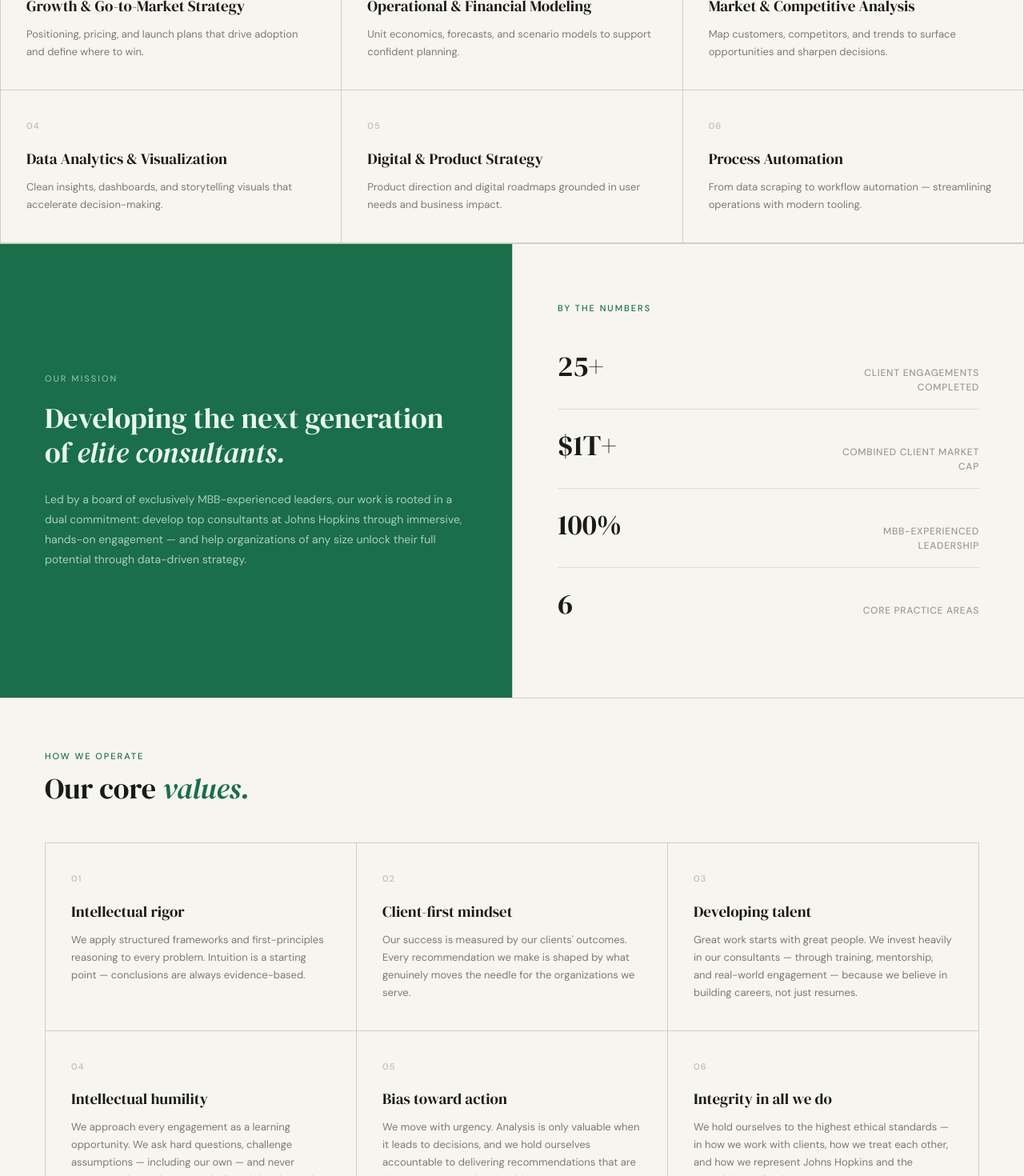
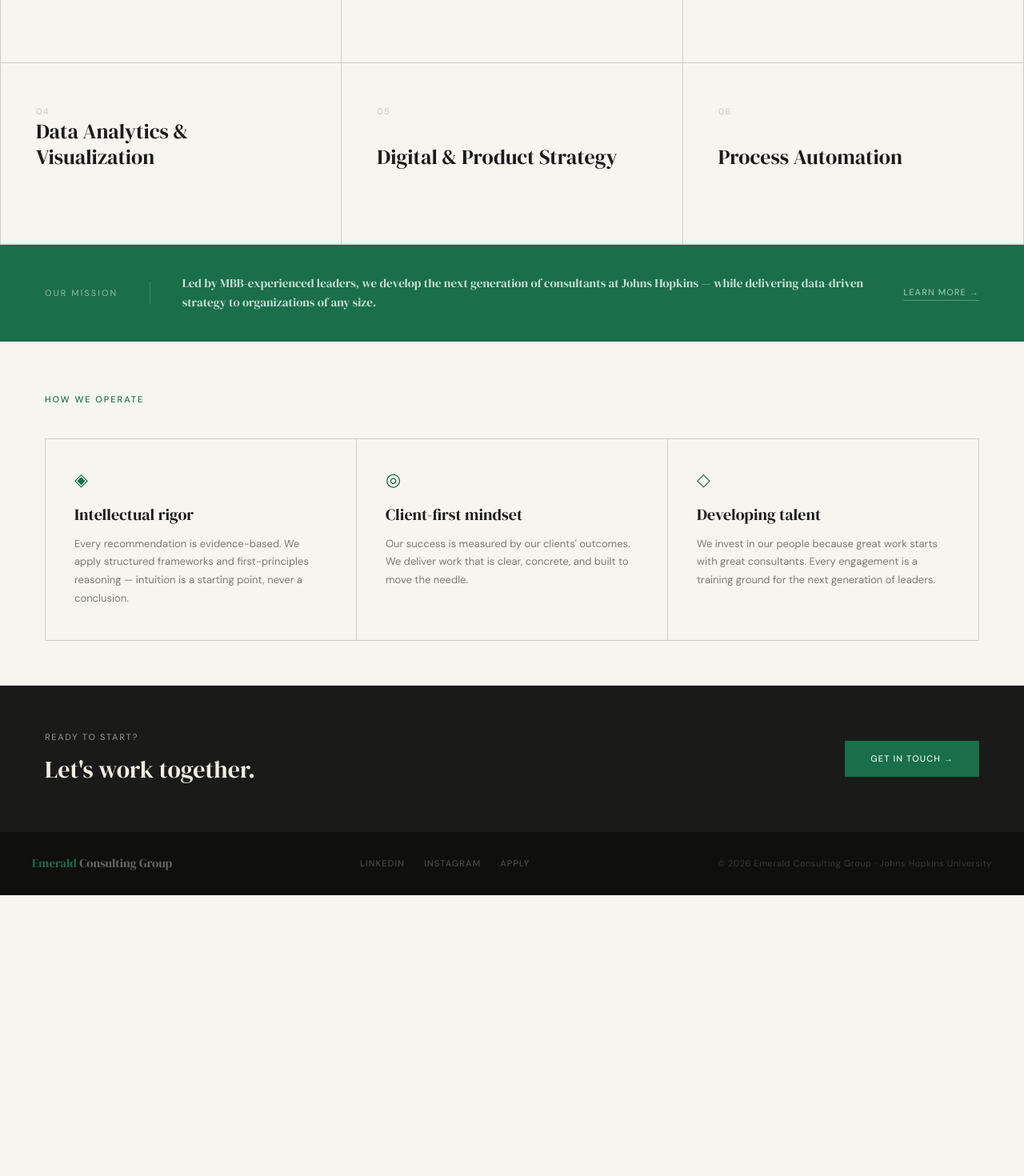
Before and after one commit to jxue16/emerald-website, a Next.js app: page /practice-areas in a window 1280 px wide. Shown: the part 480-1950 px from the top of the page at 80% size. After the commit the page ends 1599 px from the top, so only its background shows below. Built offline with nearby package versions, Linux system fonts and the light colour scheme.

Commit message:
change practice areas

```diff
--- a/app/practice-areas/page.tsx
+++ b/app/practice-areas/page.tsx
@@ -2,68 +2,29 @@ import Nav from "../components/Nav";
 import Footer from "../components/Footer";
 
 const practices = [
-  {
-    num: "01",
-    title: "Growth & Go-to-Market Strategy",
-    desc: "Positioning, pricing, and launch plans that drive adoption and define where to win.",
-  },
-  {
-    num: "02",
-    title: "Operational & Financial Modeling",
-    desc: "Unit economics, forecasts, and scenario models to support confident planning.",
-  },
-  {
-    num: "03",
-    title: "Market & Competitive Analysis",
-    desc: "Map customers, competitors, and trends to surface opportunities and sharpen decisions.",
-  },
-  {
-    num: "04",
-    title: "Data Analytics & Visualization",
-    desc: "Clean insights, dashboards, and storytelling visuals that accelerate decision-making.",
-  },
-  {
-    num: "05",
-    title: "Digital & Product Strategy",
-    desc: "Product direction and digital roadmaps grounded in user needs and business impact.",
-  },
-  {
-    num: "06",
-    title: "Process Automation",
-    desc: "From data scraping to workflow automation — streamlining operations with modern tooling.",
-  },
+  { num: "01", title: "Growth & Go-to-Market Strategy" },
+  { num: "02", title: "Operational & Financial Modeling" },
+  { num: "03", title: "Market & Competitive Analysis" },
+  { num: "04", title: "Data Analytics & Visualization" },
+  { num: "05", title: "Digital & Product Strategy" },
+  { num: "06", title: "Process Automation" },
 ];
 
 const values = [
   {
-    num: "01",
+    icon: "◈",
     title: "Intellectual rigor",
-    desc: "We apply structured frameworks and first-principles reasoning to every problem. Intuition is a starting point — conclusions are always evidence-based.",
+    desc: "Every recommendation is evidence-based. We apply structured frameworks and first-principles reasoning — intuition is a starting point, never a conclusion.",
   },
   {
-    num: "02",
+    icon: "◎",
     title: "Client-first mindset",
-    desc: "Our success is measured by our clients' outcomes. Every recommendation we make is shaped by what genuinely moves the needle for the organizations we serve.",
+    desc: "Our success is measured by our clients' outcomes. We deliver work that is clear, concrete, and built to move the needle.",
   },
   {
-    num: "03",
+    icon: "◇",
     title: "Developing talent",
-    desc: "Great work starts with great people. We invest heavily in our consultants — through training, mentorship, and real-world engagement — because we believe in building careers, not just resumes.",
-  },
-  {
-    num: "04",
-    title: "Intellectual humility",
-    desc: "We approach every engagement as a learning opportunity. We ask hard questions, challenge assumptions — including our own — and never assume we know the answer before doing the work.",
-  },
-  {
-    num: "05",
-    title: "Bias toward action",
-    desc: "We move with urgency. Analysis is only valuable when it leads to decisions, and we hold ourselves accountable to delivering recommendations that are clear, concrete, and actionable.",
-  },
-  {
-    num: "06",
-    title: "Integrity in all we do",
-    desc: "We hold ourselves to the highest ethical standards — in how we work with clients, how we treat each other, and how we represent Johns Hopkins and the consulting profession.",
+    desc: "We invest in our people because great work starts with great consultants. Every engagement is a training ground for the next generation of leaders.",
   },
 ];
 
@@ -75,24 +36,41 @@ export default function PracticeAreas() {
         *, *::before, *::after { box-sizing: border-box; margin: 0; padding: 0; }
         body { background: #f7f5ef; }
 
-        .practice-card { background: #f7f5ef; padding: 36px 32px; transition: background 0.2s; cursor: default; }
+        .practice-card {
+          background: #f7f5ef;
+          padding: 52px 44px;
+          transition: background 0.2s;
+          cursor: default;
+          display: flex;
+          flex-direction: column;
+          justify-content: space-between;
+          min-height: 220px;
+        }
         .practice-card:hover { background: #1a1a18; }
         .practice-card:hover .pc-num { color: #1a6e4a; }
         .practice-card:hover .pc-title { color: #f0ede4; }
-        .practice-card:hover .pc-desc { color: #7a7a74; }
+        .practice-card:hover .pc-arrow { opacity: 1 !important; color: #1a6e4a; }
 
-        .value-card { background: #f7f5ef; padding: 36px 32px; transition: background 0.2s; cursor: default; }
-        .value-card:hover { background: #1a6e4a; }
-        .value-card:hover .vc-num { color: rgba(232,245,239,0.4); }
-        .value-card:hover .vc-title { color: #e8f5ef; }
-        .value-card:hover .vc-desc { color: rgba(232,245,239,0.7); }
+        .practice-grid {
+          display: grid;
+          grid-template-columns: repeat(3, 1fr);
+          gap: 1px;
+          background: #d0cec4;
+          border: 0.5px solid #d0cec4;
+        }
 
-        .two-grid { display: grid; grid-template-columns: 1fr 1fr; }
-        .three-grid { display: grid; grid-template-columns: repeat(3, 1fr); gap: 1px; background: #d0cec4; border: 0.5px solid #d0cec4; }
+        .values-row {
+          display: grid;
+          grid-template-columns: repeat(3, 1fr);
+          gap: 1px;
+          background: #d0cec4;
+          border: 0.5px solid #d0cec4;
+        }
 
         @media (max-width: 900px) {
-          .three-grid { grid-template-columns: 1fr !important; }
-          .two-grid { grid-template-columns: 1fr !important; }
+          .practice-grid { grid-template-columns: 1fr !important; }
+          .values-row { grid-template-columns: 1fr !important; }
+          .mission-bar { flex-direction: column !important; gap: 20px !important; }
         }
       `}</style>
 
@@ -100,72 +78,48 @@ export default function PracticeAreas() {
         <Nav />
 
         {/* PAGE HEADER */}
-        <div style={{ backgroundColor: "#1a1a18", padding: "64px 56px 0" }}>
+        <div style={{ backgroundColor: "#1a1a18", padding: "64px 56px 56px" }}>
           <p style={{ fontSize: 11, letterSpacing: "0.18em", textTransform: "uppercase", color: "#6aac88", marginBottom: 16, fontWeight: 500 }}>What we do</p>
           <h1 style={{ fontFamily: "'DM Serif Display', serif", fontSize: 48, color: "#f0ede4", fontWeight: 400, lineHeight: 1.1, maxWidth: 640 }}>
             Six capabilities.<br />
             <em style={{ fontStyle: "italic", color: "#6aac88" }}>One standard of excellence.</em>
           </h1>
-          <p style={{ fontSize: 14, color: "#9a9a90", lineHeight: 1.8, maxWidth: 520, margin: "20px 0 56px" }}>
-            Each practice area is built around the analytical frameworks and strategic tools used at top-tier consulting firms — applied by the next generation of talent.
-          </p>
         </div>
 
-        {/* PRACTICE GRID */}
-        <div className="three-grid">
+        {/* PRACTICE GRID — large tiles, no descriptions */}
+        <div className="practice-grid">
           {practices.map((p) => (
             <div key={p.num} className="practice-card">
-              <div className="pc-num" style={{ fontSize: 11, color: "#bbb", letterSpacing: "0.1em", marginBottom: 20, fontWeight: 500 }}>{p.num}</div>
-              <div className="pc-title" style={{ fontFamily: "'DM Serif Display', serif", fontSize: 19, color: "#1a1a18", marginBottom: 12, lineHeight: 1.3, fontWeight: 400 }}>{p.title}</div>
-              <div className="pc-desc" style={{ fontSize: 13, color: "#7a7a74", lineHeight: 1.7 }}>{p.desc}</div>
+              <div className="pc-num" style={{ fontSize: 11, color: "#ccc", letterSpacing: "0.1em", fontWeight: 500 }}>{p.num}</div>
+              <div>
+                <div className="pc-title" style={{ fontFamily: "'DM Serif Display', serif", fontSize: 26, color: "#1a1a18", lineHeight: 1.25, fontWeight: 400, marginBottom: 16 }}>{p.title}</div>
+                <div className="pc-arrow" style={{ fontSize: 16, color: "#1a6e4a", opacity: 0, transition: "opacity 0.2s" }}>→</div>
+              </div>
             </div>
           ))}
         </div>
 
-        {/* MISSION STATEMENT */}
-        <div className="two-grid" style={{ borderTop: "0.5px solid #d0cec4", borderBottom: "0.5px solid #d0cec4" }}>
-          <div style={{ backgroundColor: "#1a6e4a", padding: "72px 56px", display: "flex", flexDirection: "column", justifyContent: "center" }}>
-            <p style={{ fontSize: 11, letterSpacing: "0.18em", textTransform: "uppercase", color: "rgba(232,245,239,0.55)", fontWeight: 500, marginBottom: 20 }}>Our mission</p>
-            <h2 style={{ fontFamily: "'DM Serif Display', serif", fontSize: 36, color: "#e8f5ef", fontWeight: 400, lineHeight: 1.2, marginBottom: 24 }}>
-              Developing the next generation of{" "}
-              <em style={{ fontStyle: "italic" }}>elite consultants.</em>
-            </h2>
-            <p style={{ fontSize: 14, color: "rgba(232,245,239,0.7)", lineHeight: 1.8 }}>
-              Led by a board of exclusively MBB-experienced leaders, our work is rooted in a dual commitment: develop top consultants at Johns Hopkins through immersive, hands-on engagement — and help organizations of any size unlock their full potential through data-driven strategy.
-            </p>
-          </div>
-          <div style={{ backgroundColor: "#f7f5ef", padding: "72px 56px", display: "flex", flexDirection: "column", justifyContent: "center", borderLeft: "0.5px solid #d0cec4" }}>
-            <p style={{ fontSize: 11, letterSpacing: "0.18em", textTransform: "uppercase", color: "#1a6e4a", fontWeight: 500, marginBottom: 20 }}>By the numbers</p>
-            <div style={{ display: "flex", flexDirection: "column", gap: 0 }}>
-              {[
-                { num: "25+", label: "Client engagements completed" },
-                { num: "$1T+", label: "Combined client market cap" },
-                { num: "100%", label: "MBB-experienced leadership" },
-                { num: "6", label: "Core practice areas" },
-              ].map((s, i) => (
-                <div key={s.label} style={{ display: "flex", alignItems: "baseline", justifyContent: "space-between", padding: "18px 0", borderBottom: i < 3 ? "0.5px solid #e0ddd6" : "none", gap: 16 }}>
-                  <span style={{ fontFamily: "'DM Serif Display', serif", fontSize: 36, color: "#1a1a18", fontWeight: 400 }}>{s.num}</span>
-                  <span style={{ fontSize: 12, color: "#9a9a90", letterSpacing: "0.06em", textTransform: "uppercase", fontWeight: 500, textAlign: "right", maxWidth: 200 }}>{s.label}</span>
-                </div>
-              ))}
-            </div>
-          </div>
+        {/* MISSION — single slim horizontal bar */}
+        <div className="mission-bar" style={{ backgroundColor: "#1a6e4a", padding: "36px 56px", display: "flex", alignItems: "center", gap: 40 }}>
+          <p style={{ fontSize: 11, letterSpacing: "0.18em", textTransform: "uppercase", color: "rgba(232,245,239,0.5)", fontWeight: 500, whiteSpace: "nowrap", flexShrink: 0 }}>Our mission</p>
+          <div style={{ width: "0.5px", height: 28, backgroundColor: "rgba(232,245,239,0.2)", flexShrink: 0 }} />
+          <p style={{ fontSize: 15, color: "rgba(232,245,239,0.85)", lineHeight: 1.65, fontFamily: "'DM Serif Display', serif", fontWeight: 400 }}>
+            Led by MBB-experienced leaders, we develop the next generation of consultants at Johns Hopkins — while delivering data-driven strategy to organizations of any size.
+          </p>
+          <a href="/about" style={{ whiteSpace: "nowrap", fontSize: 11, letterSpacing: "0.1em", textTransform: "uppercase", color: "rgba(232,245,239,0.6)", fontWeight: 500, textDecoration: "none", borderBottom: "0.5px solid rgba(232,245,239,0.3)", paddingBottom: 2, flexShrink: 0 }}>
+            Learn more →
+          </a>
         </div>
 
-        {/* CORE VALUES */}
-        <div style={{ padding: "64px 56px 40px", backgroundColor: "#f7f5ef" }}>
-          <div style={{ marginBottom: 48 }}>
-            <p style={{ fontSize: 11, letterSpacing: "0.18em", textTransform: "uppercase", color: "#1a6e4a", fontWeight: 500, marginBottom: 12 }}>How we operate</p>
-            <h2 style={{ fontFamily: "'DM Serif Display', serif", fontSize: 36, color: "#1a1a18", fontWeight: 400, lineHeight: 1.1 }}>
-              Our core <em style={{ fontStyle: "italic", color: "#1a6e4a" }}>values.</em>
-            </h2>
-          </div>
-          <div className="three-grid">
+        {/* CORE VALUES — 3 columns with icons */}
+        <div style={{ padding: "64px 56px 56px" }}>
+          <p style={{ fontSize: 11, letterSpacing: "0.18em", textTransform: "uppercase", color: "#1a6e4a", fontWeight: 500, marginBottom: 40 }}>How we operate</p>
+          <div className="values-row">
             {values.map((v) => (
-              <div key={v.num} className="value-card">
-                <div className="vc-num" style={{ fontSize: 11, color: "#bbb", letterSpacing: "0.1em", marginBottom: 20, fontWeight: 500 }}>{v.num}</div>
-                <div className="vc-title" style={{ fontFamily: "'DM Serif Display', serif", fontSize: 19, color: "#1a1a18", marginBottom: 12, lineHeight: 1.3, fontWeight: 400 }}>{v.title}</div>
-                <div className="vc-desc" style={{ fontSize: 13, color: "#7a7a74", lineHeight: 1.7 }}>{v.desc}</div>
+              <div key={v.title} style={{ backgroundColor: "#f7f5ef", padding: "40px 36px" }}>
+                <div style={{ fontSize: 22, color: "#1a6e4a", marginBottom: 20, lineHeight: 1 }}>{v.icon}</div>
+                <div style={{ fontFamily: "'DM Serif Display', serif", fontSize: 20, color: "#1a1a18", marginBottom: 14, fontWeight: 400, lineHeight: 1.2 }}>{v.title}</div>
+                <div style={{ fontSize: 13, color: "#7a7a74", lineHeight: 1.75 }}>{v.desc}</div>
               </div>
             ))}
           </div>
```
